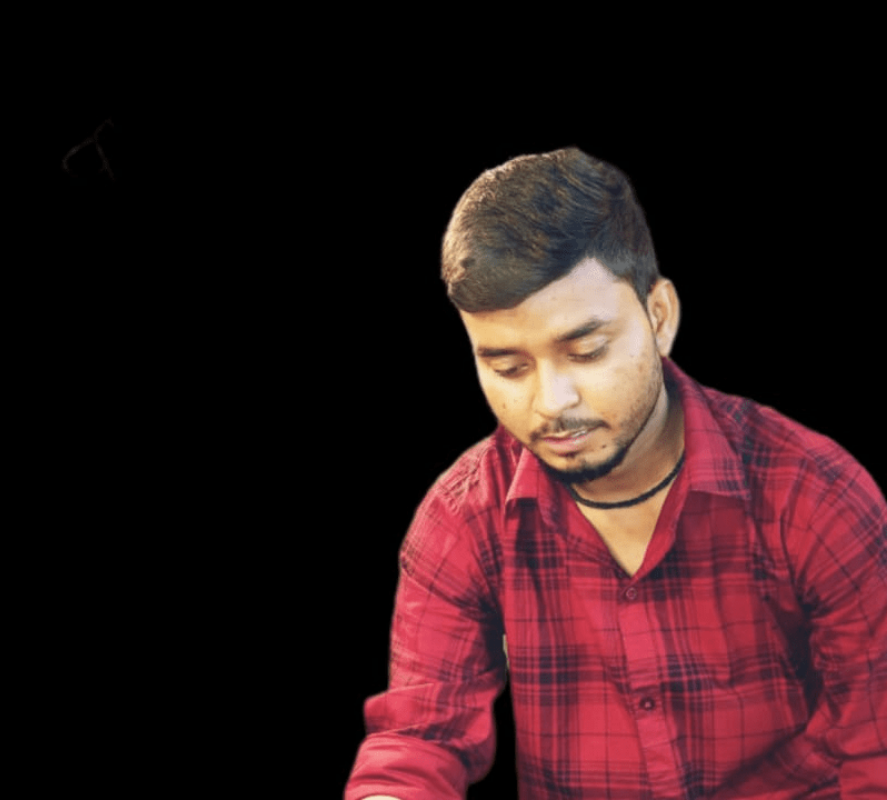
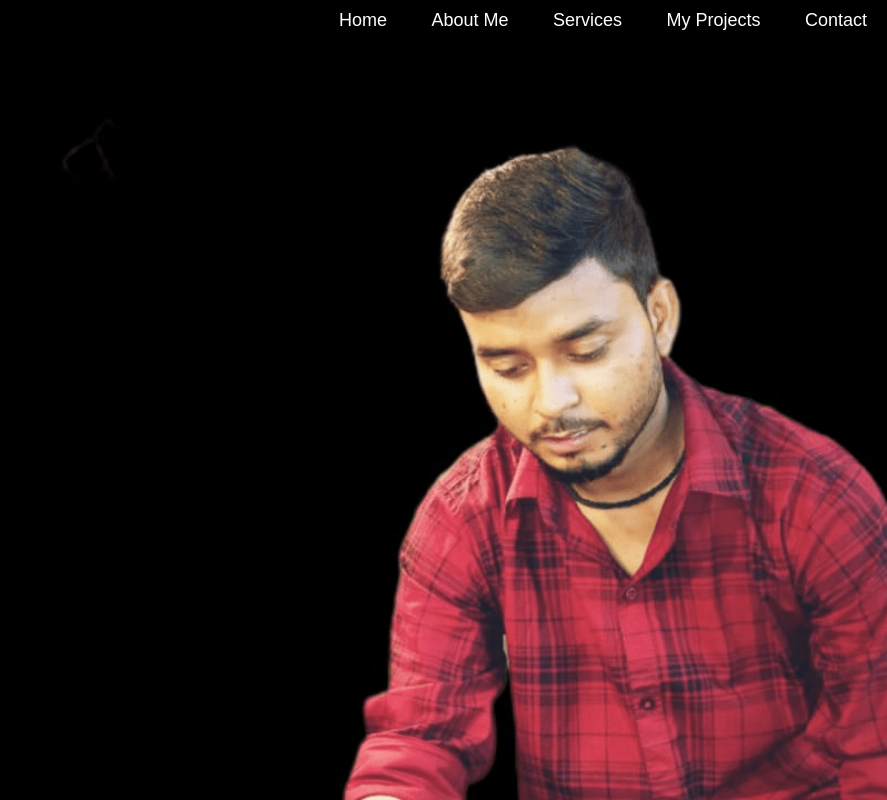
Before and after one commit to drashtant09/CODSOFT-TASK-2, a plain HTML site: page index.html in a window 1280 px wide. Shown: the whole page, without its empty margins (393-1280 px from the left). Drawn offline with Linux system fonts and the light colour scheme.

Commit message:
2nd commit

```diff
--- a/index.html
+++ b/index.html
@@ -8,7 +8,16 @@
 </head>
 <body>
     <div id="header">
-
+        <nav class="navbar">
+            <ul>
+                <li><a href="#">Home</a></li>
+                <li><a href="#">About Me</a></li>
+                <li><a href="#">Services</a></li>
+                <li><a href="#">My Projects</a></li>
+                <li><a href="#">Contact</a></li>
+            </ul>
+            </nav>
+        </div>
     </div>
 </body>
 </html>
--- a/style.css
+++ b/style.css
@@ -15,4 +15,24 @@ body {
     background-image: url(images/image1.png);
     background-size: cover;
     background-position: center;
+
 }
+
+.navbar{
+    display: flex;
+    align-items: center;
+    justify-content: right;
+    flex-wrap: wrap;
+}
+
+.navbar ul li{
+    display: inline-block;
+    list-style: none;
+    margin: 10px 20px;
+}
+
+.navbar ul li a{
+    color: #fff;
+    text-decoration: none;
+    font-size: 18px;
+}
```
